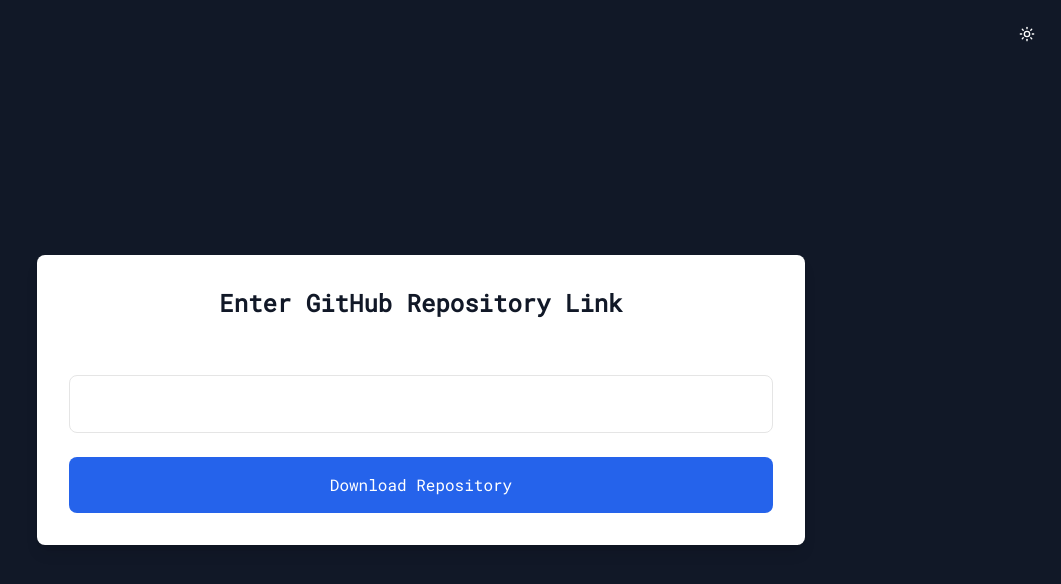
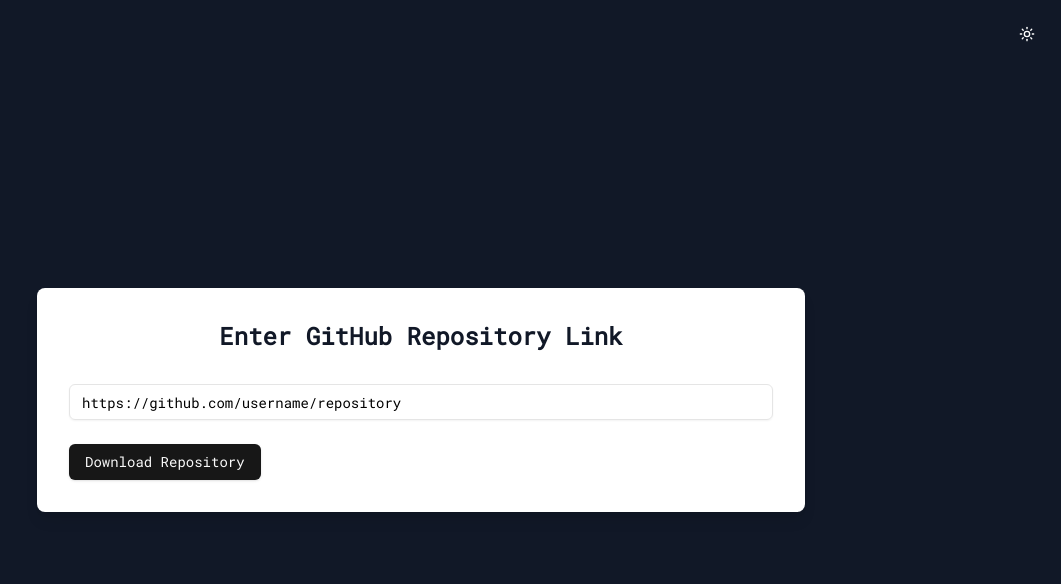
Before and after one commit to utkarsh5026/gep, a React (Vite) app in the folder client/: page / in a window 1280 px wide. Shown: the top 584 px of the page, without its empty margins (219-1280 px from the left). Built offline with nearby package versions, Linux system fonts and the light colour scheme.

Commit message:
added simple repo check

```diff
--- a/client/src/components/github/GithubLinkDownload.tsx
+++ b/client/src/components/github/GithubLinkDownload.tsx
@@ -1,41 +1,101 @@
 import React, { useState } from "react";
+import { Input } from "../ui/input";
+import { Button } from "../ui/button";
+
+/**
+ * Extracts owner and repository name from a GitHub URL.
+ * @param url - The GitHub repository URL to parse
+ * @returns An object containing the owner and repository name
+ * @throws {Error} If the URL format is invalid or missing owner/repo parts
+ * @example
+ * extractRepoInfo("https://github.com/facebook/react")
+ * // Returns { owner: "facebook", repo: "react" }
+ */
+const extractRepoInfo = (url: string) => {
+  try {
+    const parsedUrl = new URL(url);
+    const pathParts = parsedUrl.pathname.split("/").filter(Boolean);
+    if (pathParts.length < 2) throw new Error("Invalid repository URL");
+    return {
+      owner: pathParts[0],
+      repo: pathParts[1],
+    };
+  } catch {
+    throw new Error("Invalid URL format");
+  }
+};
+
+/**
+ * Validates if a GitHub repository exists and is accessible.
+ * Makes a request to GitHub's API to check repository status.
+ * @param url - The GitHub repository URL to validate
+ * @returns Promise resolving to the repository data from GitHub API
+ * @throws {Error} If repository is not found, private, or URL is invalid
+ * @example
+ * await validateGithubRepo("https://github.com/facebook/react")
+ * // Returns repository data if successful
+ */
+const validateGithubRepo = async (url: string) => {
+  const { owner, repo } = extractRepoInfo(url);
+  const response = await fetch(`https://api.github.com/repos/${owner}/${repo}`);
+
+  if (!response.ok) {
+    throw new Error("Repository not found or private");
+  }
+
+  return await response.json();
+};
 
 const GithubLinkDownload: React.FC<{
   githubLink: string;
 }> = ({ githubLink }) => {
   const [repoLink, setRepoLink] = useState(githubLink);
+  const [error, setError] = useState<string>("");
+  const [isLoading, setIsLoading] = useState(false);
 
-  const handleSubmit = (e: React.FormEvent) => {
+  const handleSubmit = async (e: React.FormEvent) => {
     e.preventDefault();
+    setError("");
+    setIsLoading(true);
+
+    try {
+      await validateGithubRepo(repoLink);
       // TODO: Handle the submission
-    console.log("Submitted repo link:", repoLink);
+      console.log("Repository validated successfully:", repoLink);
+    } catch (error) {
+      setError(
+        error instanceof Error ? error.message : "Failed to validate repository"
+      );
+    } finally {
+      setIsLoading(false);
+    }
   };
 
   return (
     <div className="flex items-center justify-center min-h-[60vh] w-full p-4 dark:bg-gray-900">
       <form
         onSubmit={handleSubmit}
-        className="w-full max-w-3xl space-y-6 p-8 bg-white rounded-lg shadow-lg"
+        className="w-full max-w-3xl space-y-6 p-8 bg-white rounded-lg shadow-lg dark:bg-gray-800"
       >
-        <h2 className="text-2xl font-bold text-center mb-8 text-gray-900">
+        <h2 className="text-2xl font-bold text-center mb-8 text-gray-900 dark:text-white">
           Enter GitHub Repository Link
         </h2>
 
-        <input
+        <div className="space-y-2">
+          <Input
             type="url"
+            className="w-full dark:bg-gray-800 text-black dark:text-white"
             value={repoLink}
             onChange={(e) => setRepoLink(e.target.value)}
             placeholder="https://github.com/username/repository"
-          className="w-full p-4 border rounded-lg focus:ring-2 focus:ring-blue-500 focus:border-blue-500"
             required
           />
+          {error && <p className="text-red-500 text-sm">{error}</p>}
+        </div>
 
-        <button
-          type="submit"
-          className="w-full py-4 px-6 bg-blue-600 text-white rounded-lg hover:bg-blue-700 transition-colors"
-        >
-          Download Repository
-        </button>
+        <Button type="submit" disabled={isLoading}>
+          {isLoading ? "Validating..." : "Download Repository"}
+        </Button>
       </form>
     </div>
   );
--- /dev/null
+++ b/client/src/components/ui/input.tsx
@@ -0,0 +1,22 @@
+import * as React from "react"
+
+import { cn } from "@/lib/utils"
+
+const Input = React.forwardRef<HTMLInputElement, React.ComponentProps<"input">>(
+  ({ className, type, ...props }, ref) => {
+    return (
+      <input
+        type={type}
+        className={cn(
+          "flex h-9 w-full rounded-md border border-input bg-transparent px-3 py-1 text-base shadow-sm transition-colors file:border-0 file:bg-transparent file:text-sm file:font-medium file:text-foreground placeholder:text-muted-foreground focus-visible:outline-none focus-visible:ring-1 focus-visible:ring-ring disabled:cursor-not-allowed disabled:opacity-50 md:text-sm",
+          className
+        )}
+        ref={ref}
+        {...props}
+      />
+    )
+  }
+)
+Input.displayName = "Input"
+
+export { Input }
```
Lines whose indentation alone changed are shown as unchanged.
